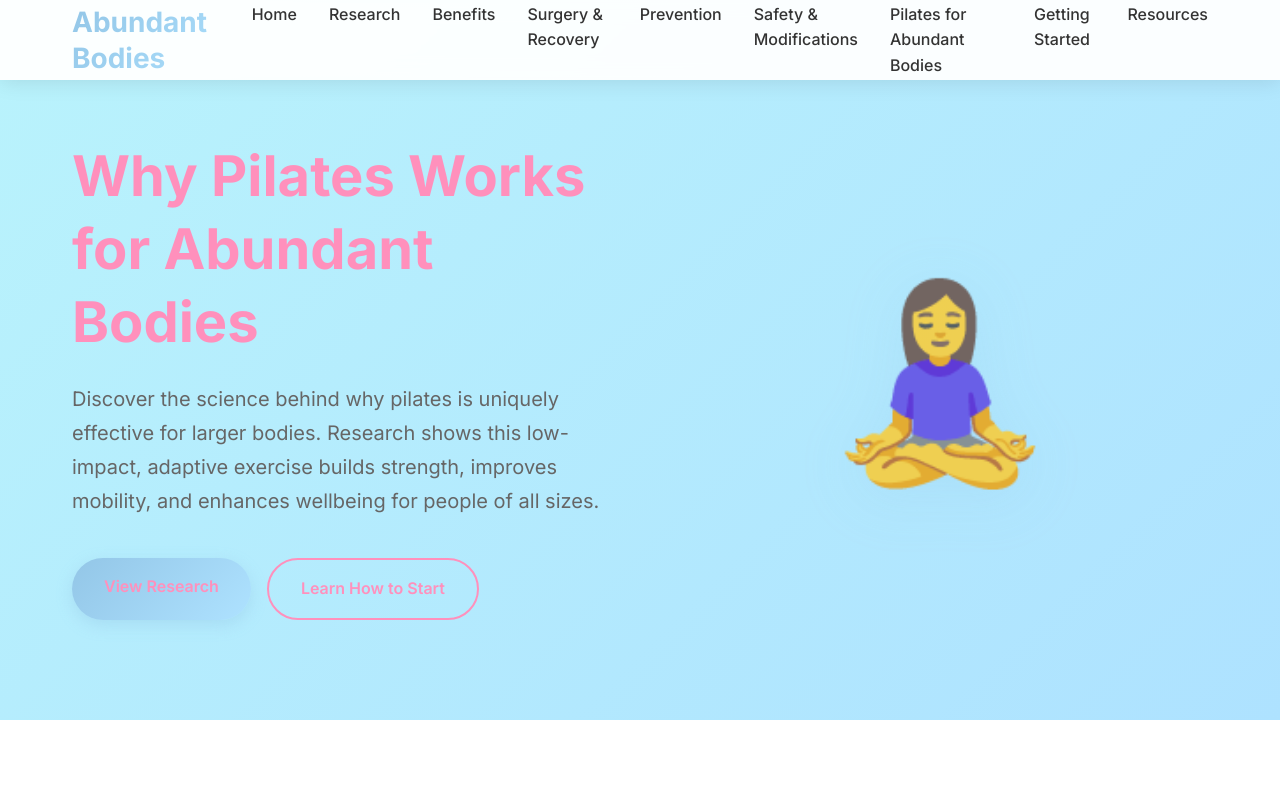
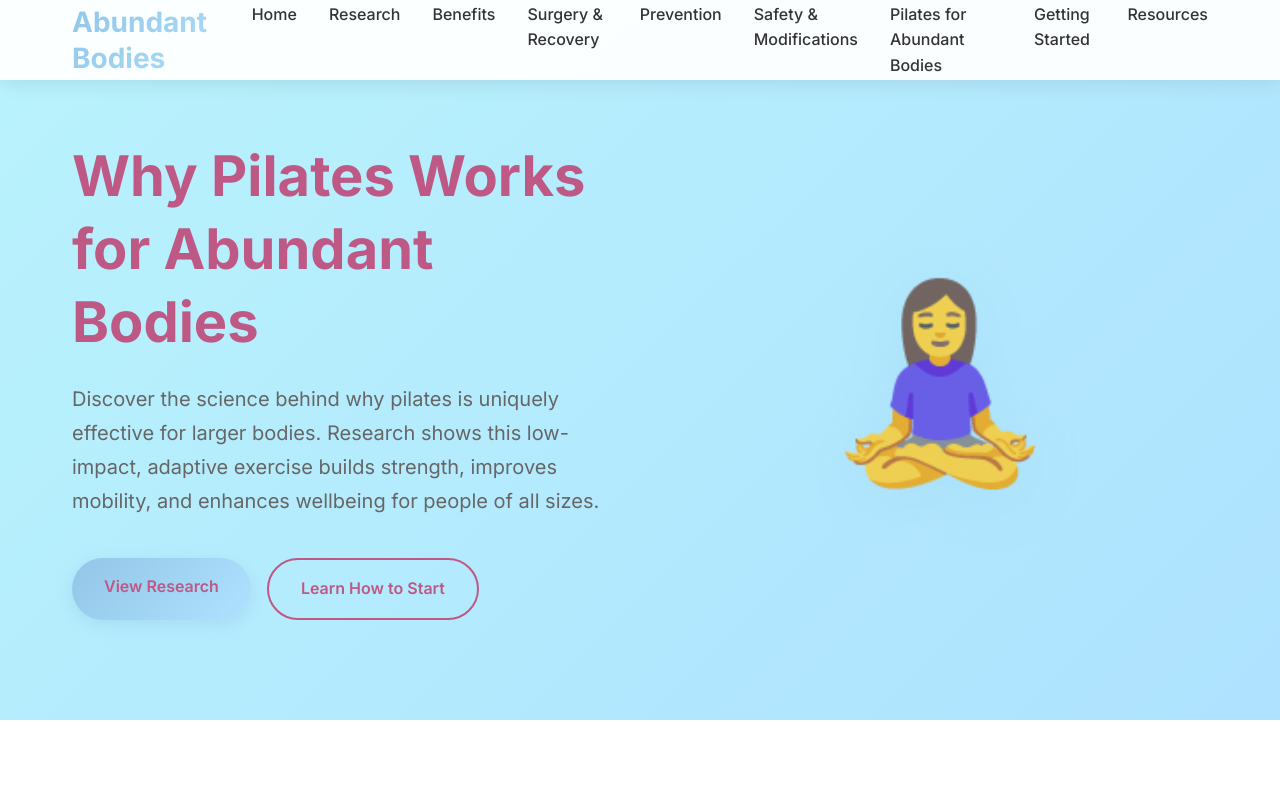
Before and after one commit to sazizNYT/pilates.io, a plain HTML site: page index.html in a window 1280 px wide. Shown: the top 797 px of the page. Drawn offline with Linux system fonts and the light colour scheme.

Commit message:
update colors

```diff
--- a/web.css
+++ b/web.css
@@ -150,7 +150,7 @@ p {
 
 .hero-title {
     margin-bottom: 1.5rem;
-    color: #FF90BC;
+    color: #BE5985;
 }
 
 .hero-subtitle {
@@ -193,7 +193,7 @@ p {
 
 .btn-primary {
     background: linear-gradient(135deg, #93C6E7 0%, #AEE2FF 100%);
-    color: #FF90BC;
+    color: #BE5985;
     box-shadow: 0 5px 15px rgba(147, 198, 231, 0.4);
 }
 
@@ -204,12 +204,12 @@ p {
 
 .btn-secondary {
     background: transparent;
-    color: #FF90BC;
-    border: 2px solid #FF90BC;
+    color: #BE5985;
+    border: 2px solid #BE5985;
 }
 
 .btn-secondary:hover {
-    background: #FF90BC;
+    background: #BE5985;
     color: white;
     transform: translateY(-2px);
 }
```
